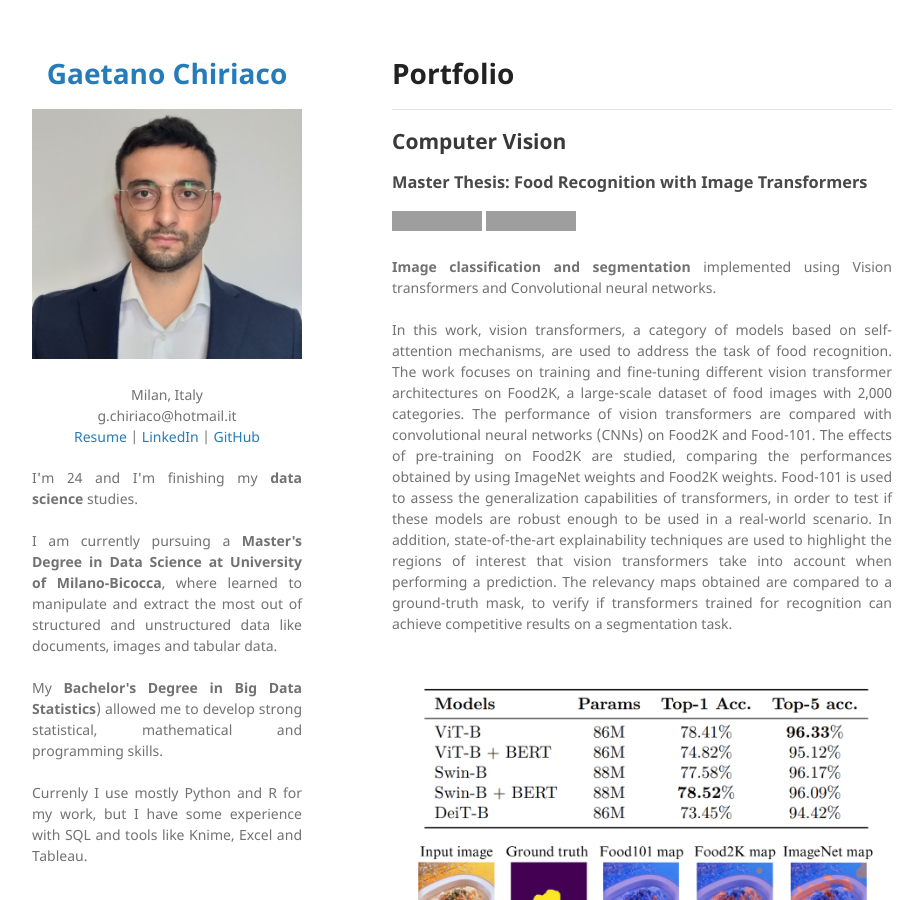
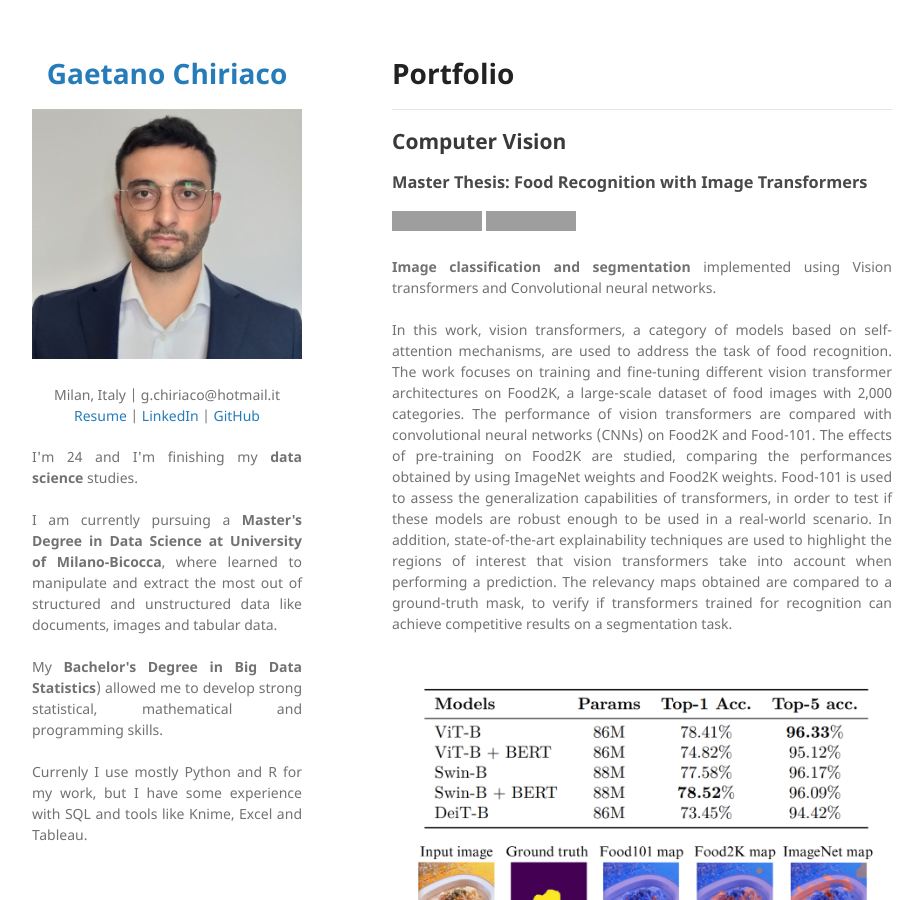
Before and after one commit to gaetanochiriaco/minimal-portfolio, a Jekyll site: the page built from index.md, in a window 1280 px wide and 900 px high. Shown: the whole window, without its empty margins (178-1102 px from the left). Built offline with Jekyll 4.4.1, drawn with Linux system fonts in a browser that asks for light colours; our own code applies the rules of GitHub Pages for plain Markdown files; grey boxes are pictures that could not be loaded.

Commit message:
change line

```diff
--- a/_config.yml
+++ b/_config.yml
@@ -4,8 +4,7 @@ logo: "/images/profilepic.jpeg?raw=true"
 
 description:
   <p align="center">
-  Milan, Italy
-  <br> g.chiriaco@hotmail.it
+  Milan, Italy | g.chiriaco@hotmail.it
   <br> <a href="pdf/CV_ENG.pdf">Resume</a> |
   <a href="https://www.linkedin.com/in/gaetano-chiriaco-68085820b/">LinkedIn</a> |
   <a href="https://github.com/gaetanochiriaco">GitHub</a>
```
